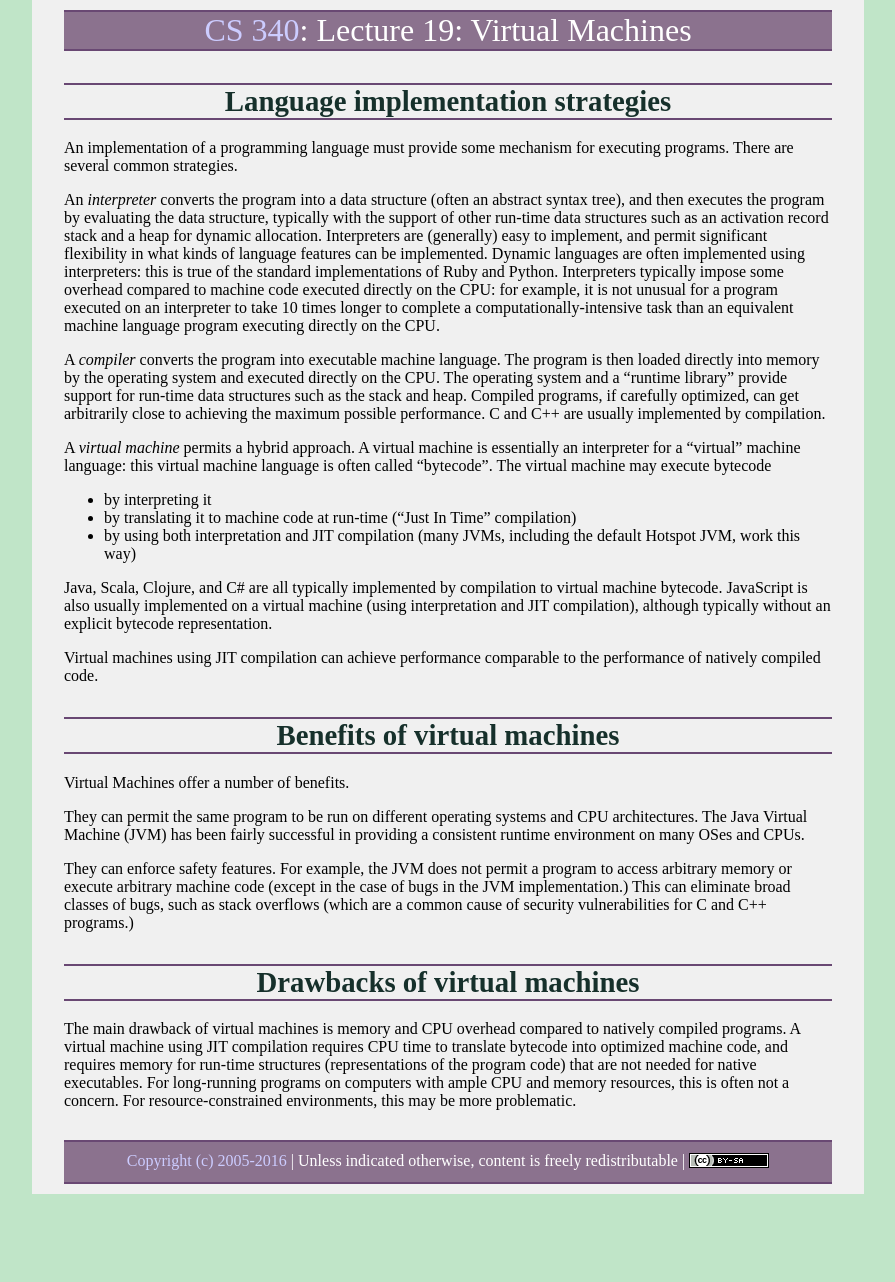
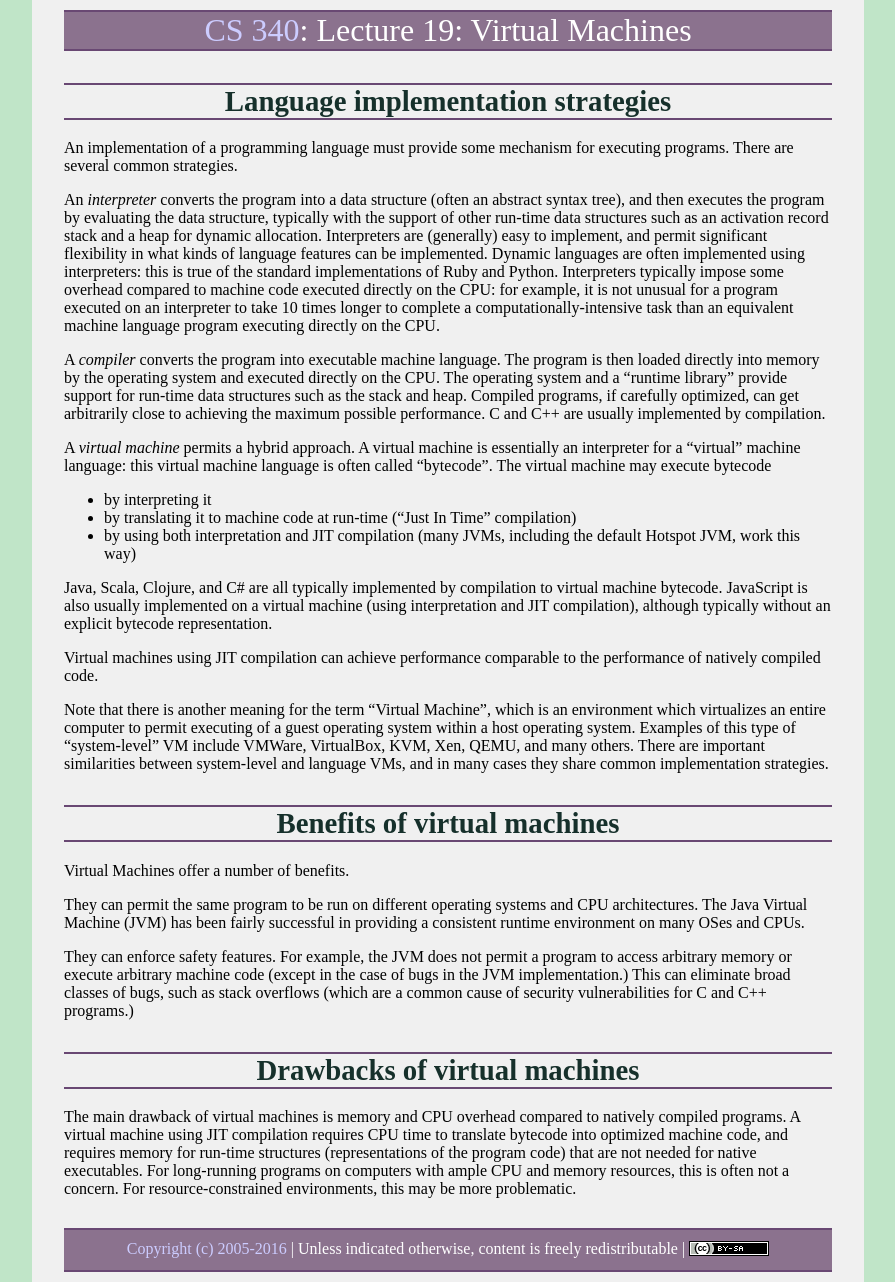
Before and after one commit to ycpcs/cs340-fall2016, a Jekyll site: the page built from lectures/lecture19.md, in a window 1280 px wide. Shown: the whole page, without its empty margins (192-1087 px from the left). Built offline with Jekyll 4.4.1, drawn with Linux system fonts in a browser that asks for light colours; some web fonts are replaced; before the commit the page ends 1194 px from its top, so only the background shows below that.

Commit message:
"system-level" VMs

```diff
--- a/lectures/lecture19.md
+++ b/lectures/lecture19.md
@@ -21,6 +21,8 @@ Java, Scala, Clojure, and C# are all typically implemented by compilation to vir
 
 Virtual machines using JIT compilation can achieve performance comparable to the performance of natively compiled code.
 
+Note that there is another meaning for the term "Virtual Machine", which is an environment which virtualizes an entire computer to permit executing of a guest operating system within a host operating system.  Examples of this type of "system-level" VM include VMWare, VirtualBox, KVM, Xen, QEMU, and many others.  There are important similarities between system-level and language VMs, and in many cases they share common implementation strategies.
+
 # Benefits of virtual machines
 
 Virtual Machines offer a number of benefits.
```
